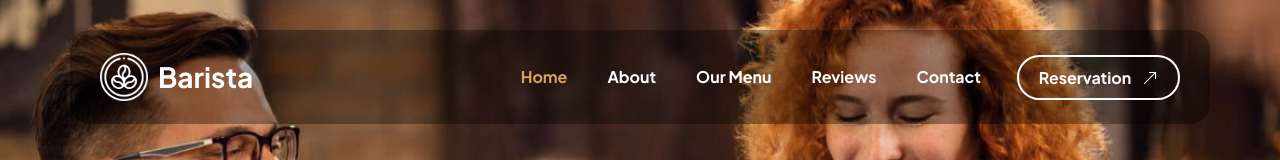
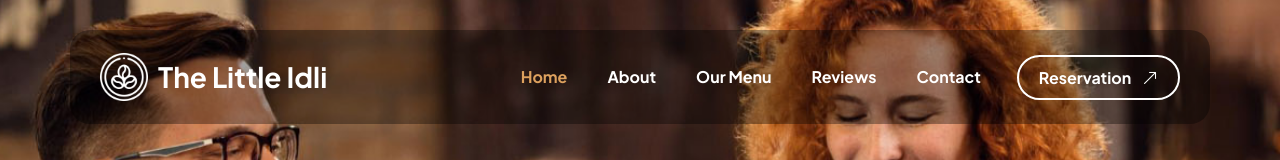
Before and after one commit to VikasVeeramachineni/2137_barista_cafe, a plain HTML site: page index.html in a window 1280 px wide. Shown: the top 160 px of the page. Drawn offline with Linux system fonts and the light colour scheme.

Commit message:
Update index.html

```diff
--- a/index.html
+++ b/index.html
@@ -42,7 +42,7 @@ Bootstrap 5 HTML CSS Template
                     <div class="container">
                         <a class="navbar-brand d-flex align-items-center" href="index.html">
                             <img src="images/coffee-beans.png" class="navbar-brand-image img-fluid" alt="Barista Cafe Template">
-                            Barista
+                            The Little Idli
                         </a>
 
                         <button class="navbar-toggler" type="button" data-bs-toggle="collapse" data-bs-target="#navbarNav" aria-controls="navbarNav" aria-expanded="false" aria-label="Toggle navigation">
```
